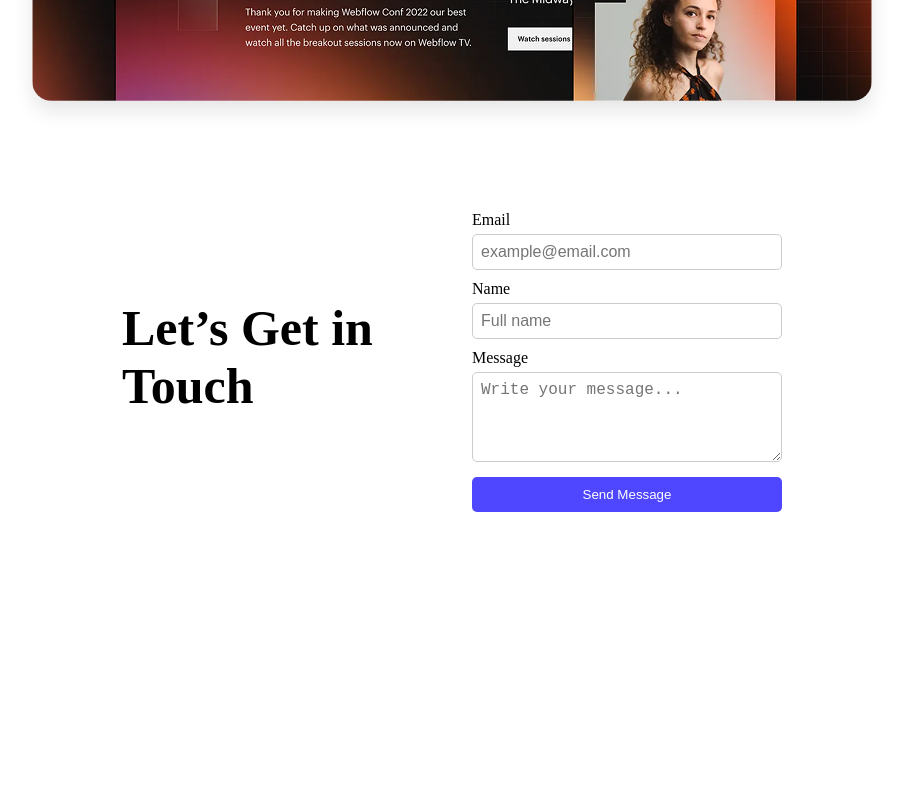
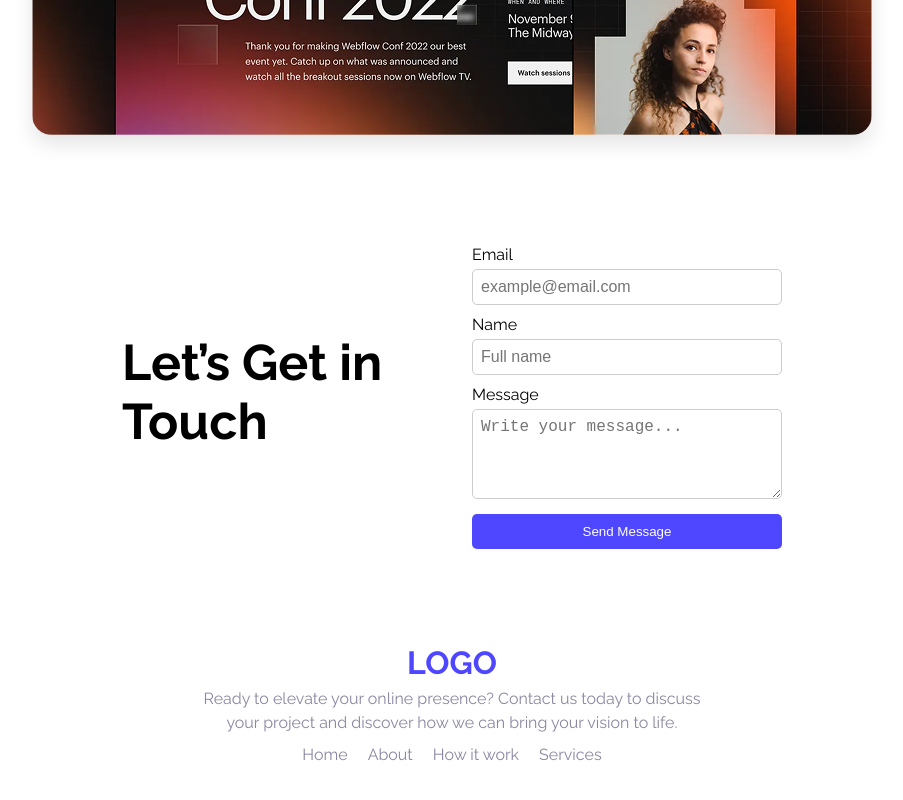
Before and after one commit to alifahmed007/First-Assignment, a plain HTML site: page index.html in a window 1280 px wide. Shown: the part 1924-2724 px from the top of the page, without its empty margins (188-1091 px from the left). Before the commit the page ends 2456 px from the top, so only its background shows below. Drawn offline with Linux system fonts and the light colour scheme.

Commit message:
its a another section

```diff
--- a/index.html
+++ b/index.html
@@ -22,9 +22,7 @@
     </header>
     <main>
 
-
       <!--this is  a action section-->
-
 
        <section class="action-part">
         <div class="action-content">
@@ -36,6 +34,9 @@
           <img src="image/wc-mini.png" alt="preview">
         </div>
        </section>
+
+       <!--productive user section-->
+
       <section class="productive-users">
           <h2>Joined Thousands of Productive Users</h2>
       <div class="stats">
@@ -54,9 +55,7 @@
         </div>
       </section>
 
-
          <!--this is  a review section-->
-
 
      <section class="testimonials">
         <h2>What Our Users Say</h2>
@@ -73,7 +72,7 @@
            <div class="reviewer">
                <img src="image/avatar.png" alt="User">
            <div class="reviewer-Ex-info">
-              <h4>Reviewer Name</h>
+              <h4>Reviewer Name</h4>
               <p>Date</p>
            </div>
            </div>
@@ -98,14 +97,15 @@
     </div>
 
     <div class="review">
-      <div class="statrs">
+      <div class="stars">
             <img src="image/icon-star.png" alt="star">
              <img src="image/icon-star.png" alt="star">
              <img src="image/icon-star.png" alt="star">
              <img src="image/icon-star.png" alt="star">
              <img src="image/icon-star.png" alt="star">
       </div>
-      <p>"Clean, modern, and easy to customize. Great job!"<p>
+      <p>"Clean, modern, and easy to customize. Great job!"
+      </p>
    <div class="reviewer">
        <img src="image/avatar.png" alt="User">
         <div class="reviewer-Ex-info">
@@ -116,7 +116,9 @@
     </div>
   </div>
 </section>
+
           <!--another section-->
+
    <section>
     <div class="container">
       <h2>Ready to focus better</h2>
@@ -127,6 +129,9 @@
       <img src="image/wc-big.png" alt="">
     </div>
    </section>
+
+         <!--form section-->
+
     <section>
 
   <div class="contact-container">
@@ -149,8 +154,24 @@
   </div>
     </section>
     </main>
+
+    <!--footer section-->
+
     <footer>
-
+       <div>
+        <div class="footer-text">
+         <h1 class="logo-footer">LOGO</h1>
+         <p>Ready to elevate your online presence? Contact us today to discuss <br>your project and discover how we can bring your vision to life.</p>
+        </div>
+        <div class="footers">
+          <ul>
+            <li><a href="">Home</a></li>
+            <li><a href="">About</a></li>
+            <li><a href="">How it work</a></li>
+            <li><a href="">Services</a></li>
+          </ul>
+        </div>
+       </div>
     </footer>
 </body>
 </html>
--- a/style.css
+++ b/style.css
@@ -9,6 +9,13 @@
     padding: 0;
     box-sizing: border-box;
 }
+body {
+  font-family: "Raleway", sans-serif;
+}
+
+
+/* <!--header section--!> */
+
 .hero{
     display: flex;
     gap: 24px;
@@ -110,7 +117,7 @@ header{
 .productive-users {
   background-color: #eef2ff;
   text-align: center;
-  padding: 50px 20px;
+  padding: 60px 20px;
   border-radius: 15px;
   margin: 60px 75px;
 }
@@ -119,29 +126,32 @@ header{
   font-size: 28px;
   color: #333;
   margin-bottom: 30px;
-  font-family: "Raleway", sans-serif;
+  font-weight: 800;
 }
 
 .stats {
   display: flex;
   justify-content: center;
   flex-wrap: wrap;
-  gap: 30px;
+  gap: 50px;
 }
 
 .stat {
   min-width: 150px;
+  text-align: center;
 }
 
 .stat h3 {
-  font-size: 2.5rem;
+  font-family: "Raleway",sans-serif;
+  font-size: 48px;
   color: #4E47FF;
-  margin-bottom: 5px;
+  font-weight: 900;
+  margin-bottom: 8px;
   font-weight: bold;
 }
 
 .stat p {
-  font-size: 1rem;
+  font-size: 16px;
   color: #555;
 }
 
@@ -152,7 +162,7 @@ header{
 .testimonials {
   text-align: center;
   padding: 50px 20px;
-  font-family: "Raleway", sans-serif;
+  font-family: "Raleway" , sans-serif ;
   width: 800px;
   height: 342px;
   margin: auto;
@@ -208,7 +218,9 @@ header{
   font-weight: 600;
   color: #444;
 }
+
 /* <!--another section--!> */
+
 .container{
     text-align: center;
     padding: 40px 20px;
@@ -240,6 +252,8 @@ header{
   border-radius: 20px;
   box-shadow: 0 10px 20px rgba(0, 0, 0, 0.1);
 }
+
+/* <!--form section--!> */
 
 .contact-container {
   display: flex;
@@ -299,14 +313,35 @@ button:hover {
   background-color: #1a54c9;
 }
 
-/* Responsive: stack on small screens */
-@media (max-width: 600px) {
-  .container {
-    flex-direction: column;
-  }
+/* <!--footer section--!> */
 
-  .left {
+.logo-footer {
+    color: #4E47FF;
+    margin-top: 70px;
+}
+.footer-text{
+    text-align: center;
+    line-height: 1.5;
+}
+.footer-text p {
+    color: #8987A1;
+}
+.footers a{
+    color: #8987A1;
+}
+
+.footers ul{
+    display: flex;
     justify-content: center;
-    margin-bottom: 20px;
-  }
+    gap: 20px;
+    margin-top: 10px;
+    margin-bottom: 70px;
 }
+.footers li{
+    list-style: none;
+}
+.footers a{
+    text-decoration: none;
+
+
+}
```
